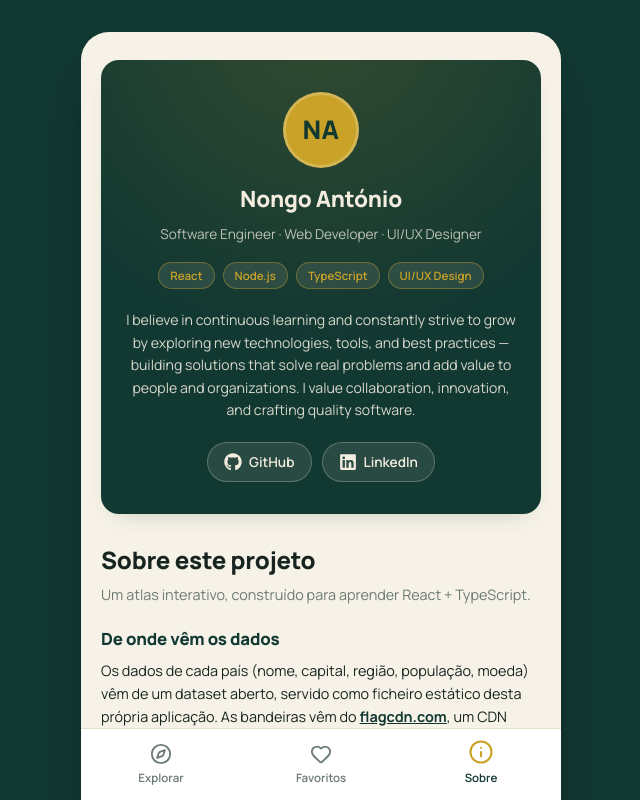
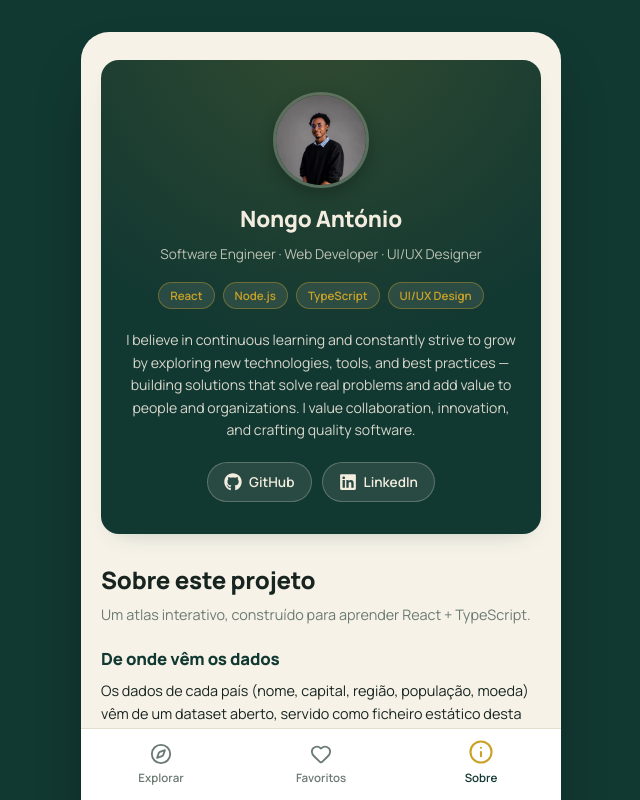
Before and after one commit to nongoantonio/explorador-de-paises, a React (Vite) app: page /#/sobre in a window 1280 px wide. Shown: the top 800 px of the page, without its empty margins (319-959 px from the left). Built offline with nearby package versions, Linux system fonts and the light colour scheme.

Commit message:
feat: adiciona foto de perfil real na página Sobre

```diff
--- a/src/App.css
+++ b/src/App.css
@@ -995,19 +995,12 @@
 }
 
 .profile-card__avatar {
-  width: 76px;
-  height: 76px;
+  width: 96px;
+  height: 96px;
   border-radius: 50%;
-  background: var(--color-gold);
-  color: var(--color-forest);
-  display: flex;
-  align-items: center;
-  justify-content: center;
-  font-family: var(--font-display, inherit);
-  font-size: 1.6rem;
-  font-weight: 800;
-  letter-spacing: 0.02em;
+  object-fit: cover;
   border: 3px solid rgba(243, 237, 224, 0.25);
+  box-shadow: 0 6px 16px rgba(0, 0, 0, 0.25);
 }
 
 .profile-card__name {
--- a/src/pages/AboutPage.tsx
+++ b/src/pages/AboutPage.tsx
@@ -11,9 +11,11 @@ export function AboutPage() {
     <div className="simple-page">
       {/* ---------- Perfil do autor ---------- */}
       <section className="profile-card">
-        <div className="profile-card__avatar" aria-hidden="true">
-          NA
-        </div>
+        <img
+          src={`${import.meta.env.BASE_URL}profile-nongo.jpg`}
+          alt="Foto de Nongo António"
+          className="profile-card__avatar"
+        />
 
         <h1 className="profile-card__name">Nongo António</h1>
         <p className="profile-card__role">
```
Also changed, not shown: public/profile-nongo.jpg (added).
